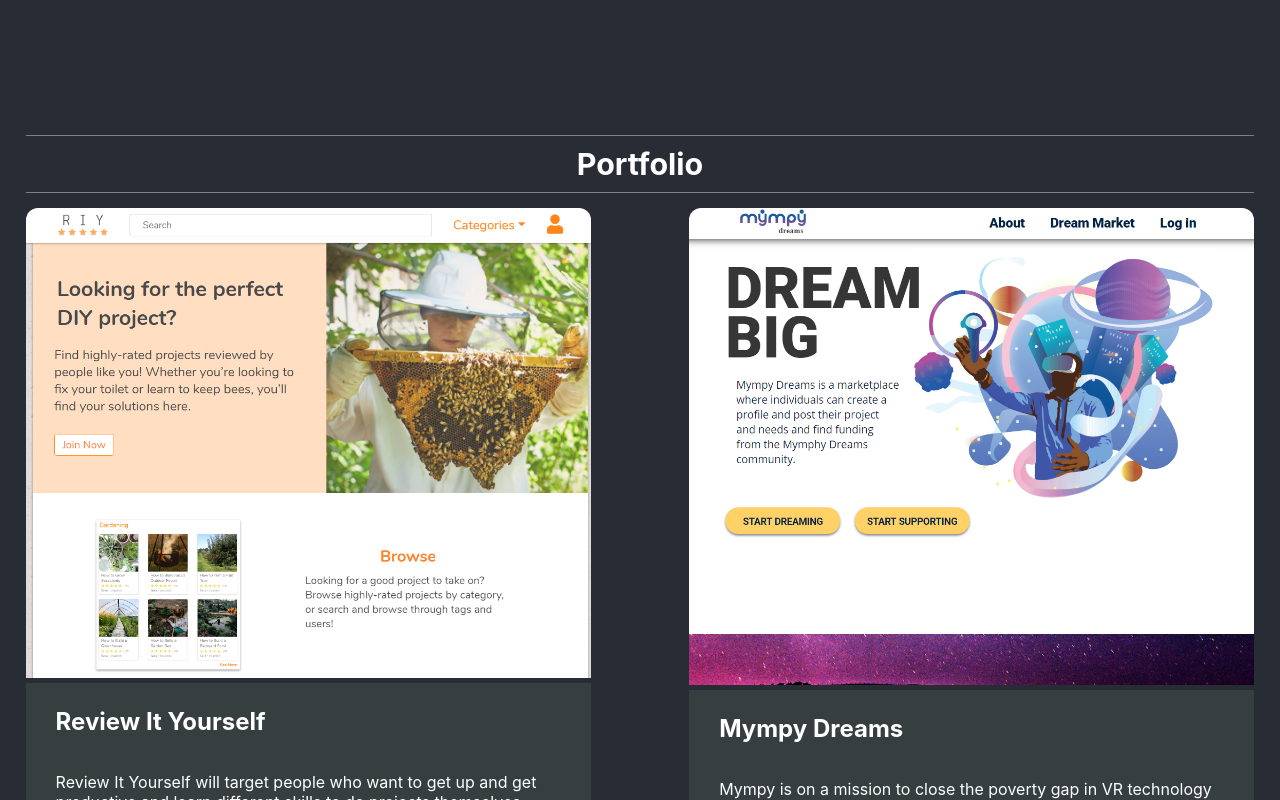
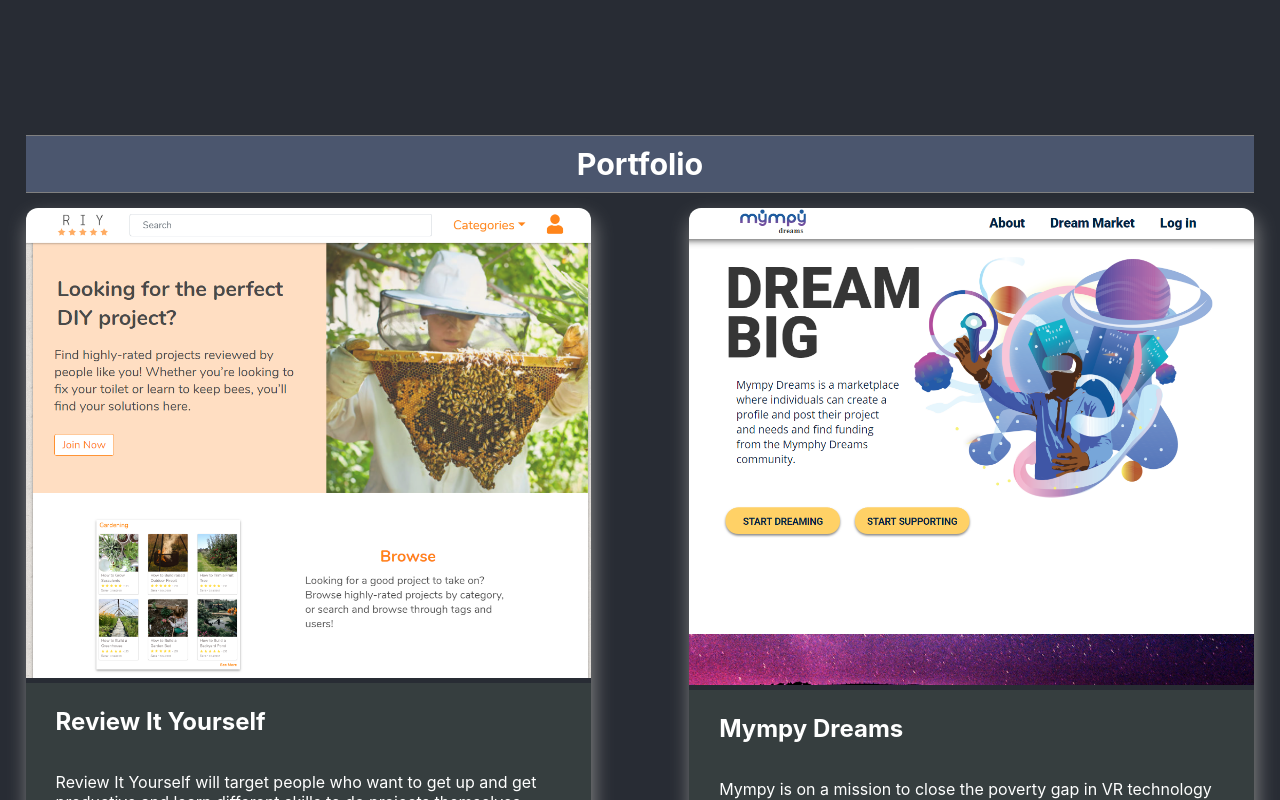
Before and after one commit to NickStrick/My-Portfolio, a React (Create React App) app in the folder portfolio/: page / in a window 1280 px wide. Shown: the part 480-1280 px from the top of the page. Built offline with nearby package versions, Linux system fonts and the light colour scheme.

Commit message:
added shadows and colors to projects section

```diff
--- a/portfolio/src/App.scss
+++ b/portfolio/src/App.scss
@@ -29,6 +29,7 @@
   background-color: #282c34;
   margin: 0 auto;
   max-width: 1300px;
+  box-shadow: 1px 40px 30px #282c34;
 }
 button{
   background: white;
@@ -58,6 +59,7 @@
     padding: 10px;
     font-size: 1.9rem;
     text-align: center;
+    background: #4b566e;
   }
   .project-list{
     display: flex;
@@ -70,6 +72,10 @@
     background: #363e3f;
     margin-bottom: 50px;
     overflow: hidden;
+    box-shadow: 2px 10px 20px #888888;
+    border-bottom: 8px solid #76E7B3;
+
+
     img{
       border-bottom: 5px solid #282c34;
       width: 100%;
```
